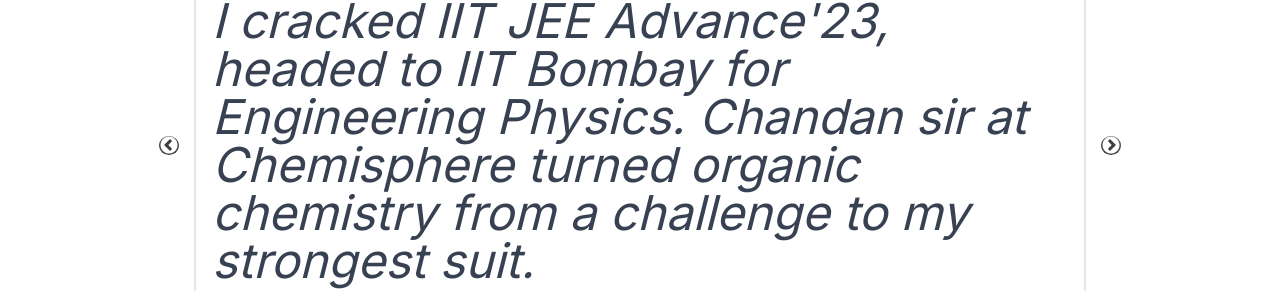
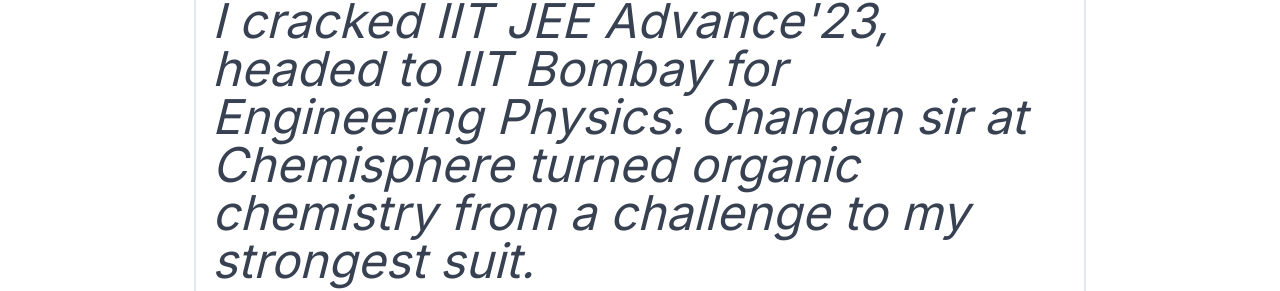
Before and after one commit to aryannpanchal/chemisphere-official-website, a Next.js app: page / in a window 1280 px wide. Shown: the part 1655-1946 px from the top of the page. Built offline with nearby package versions, Linux system fonts and the light colour scheme.

Commit message:
Update globals.css

```diff
--- a/app/globals.css
+++ b/app/globals.css
@@ -17,17 +17,3 @@ body {
 .slick-slide > div {
   margin: 0 10px;
 }
-
-.slick-arrow.slick-next:before {
-
-  color: white;
-  border: none; /* Remove border */
-  background-color: black; /* Set background color */
-  border-radius: 50%; /* Make it rounded */
-}
-.slick-arrow.slick-prev:before {
-  color: white;
-  border: none; /* Remove border */
-  background-color: black; /* Set background color */
-  border-radius: 50%; /* Make it rounded */
-}
```
